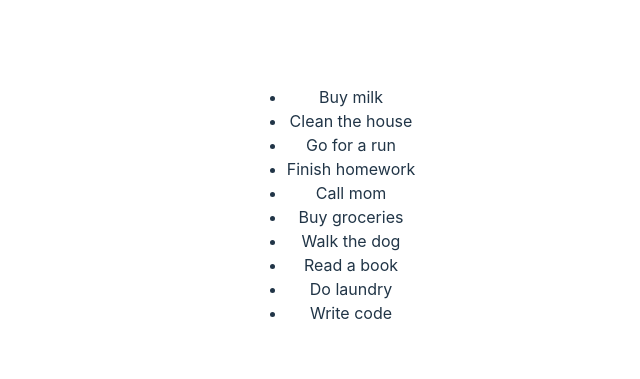
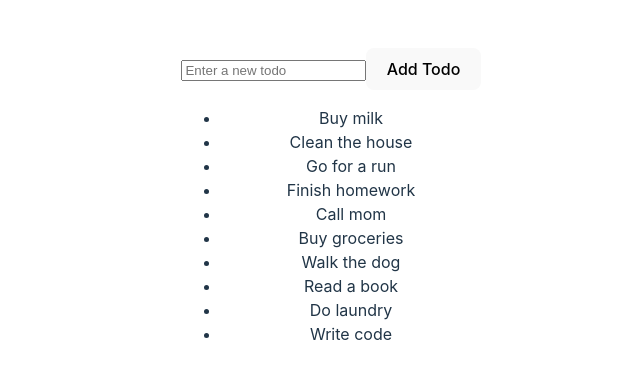
Before and after one commit to answq/react-basic-todo, a React (Vite) app in the folder react-vite/: page / in a window 1280 px wide. Shown: the part 227-606 px from the top of the page, without its empty margins (309-949 px from the left). Built offline with nearby package versions, Linux system fonts and the light colour scheme.

Commit message:
베이직반 두 번째 실습 커밋

```diff
--- a/react-vite/src/components/TodoList.jsx
+++ b/react-vite/src/components/TodoList.jsx
@@ -1,6 +1,6 @@
-import React from "react";
+import { useState } from "react";
 
-const todos = [
+const SAMPLE_TODOS = [
   { id: 1, text: "Buy milk" },
   { id: 2, text: "Clean the house" },
   { id: 3, text: "Go for a run" },
@@ -14,12 +14,41 @@
 ];
 
 const TodoList = () => {
+  const [todos, setTodos] = useState(SAMPLE_TODOS);
+  const [todoText, setTodoText] = useState("");
+
+  const handleSubmit = (e) => {
+    e.preventDefault();
+
+    if (!todoText.trim()) {
+      return;
+    }
+    setTodos([...todos, { id: crypto.randomUUID(), text: todoText }]);
+
+    setTodoText();
+  };
+
+  const handleInputChange = (e) => {
+    setTodoText(e.target.value);
+  };
+
   return (
-    <ul>
-      {todos.map((todo) => (
-        <li key={todo.id}>{todo.text}</li>
-      ))}
-    </ul>
+    <div>
+      <form onSubmit={handleSubmit}>
+        <input
+          type="text"
+          value={todoText}
+          onChange={handleInputChange}
+          placeholder="Enter a new todo"
+        />
+        <button type="submit">Add Todo</button>
+      </form>
+      <ul>
+        {todos.map((todo) => (
+          <li key={todo.id}>{todo.text}</li>
+        ))}
+      </ul>
+    </div>
   );
 };
 
```
